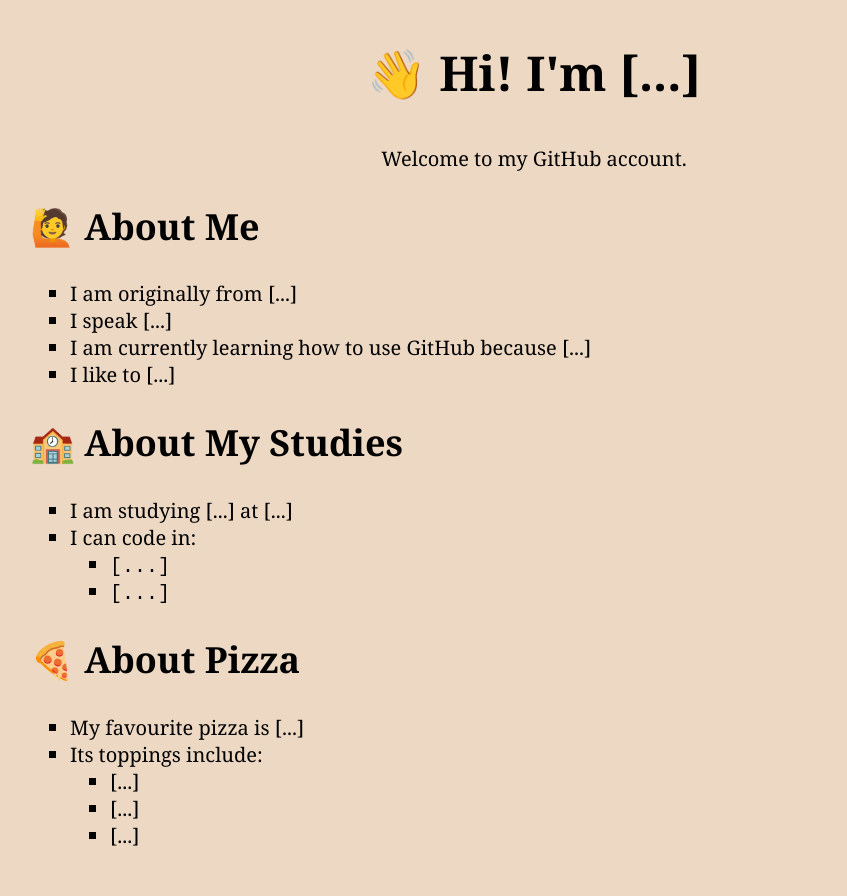
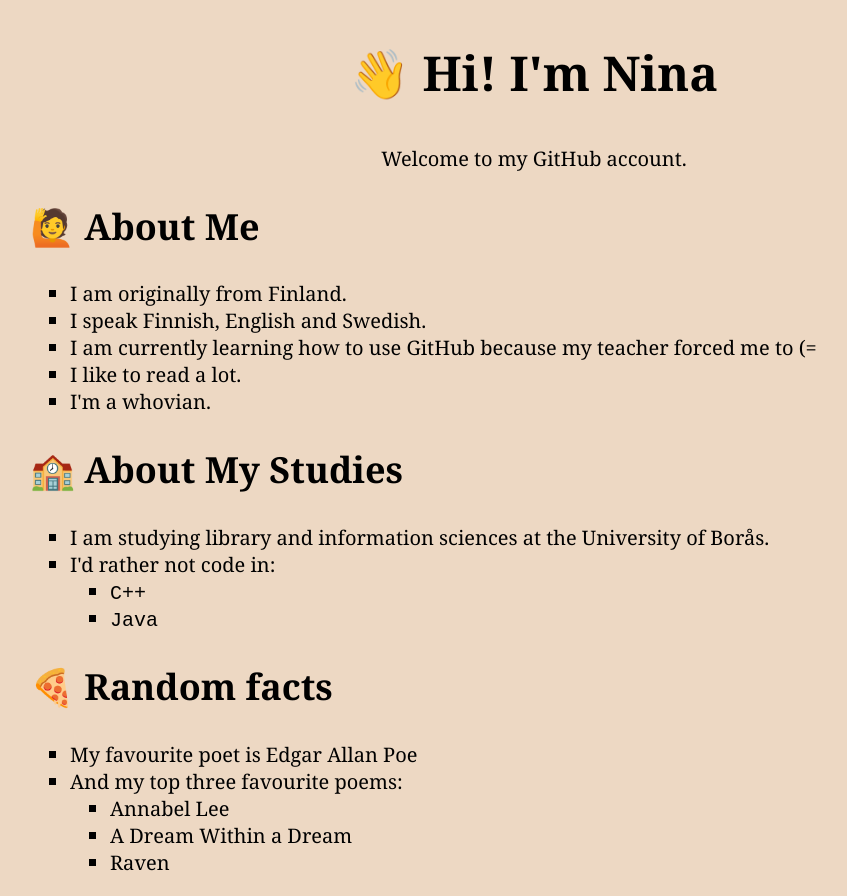
Before and after one commit to s2309927/gh-pages-about-me, a plain HTML site: page index.html in a window 1280 px wide. Shown: the whole page, without its empty margins (106-953 px from the left). Before the commit the page ends 869 px from the top, so only its background shows below. Drawn offline with Linux system fonts and the light colour scheme.

Commit message:
Update index.html
updating index

```diff
--- a/index.html
+++ b/index.html
@@ -2,12 +2,12 @@
 <!DOCTYPE html>
 <html xmlns="http://www.w3.org/1999/xhtml">
     <head>
-        <title>My Personal GitHub Webpage</title>
+        <title>Nina's GitHub Webpage</title>
         <link rel="stylesheet" type="text/css" href="css/style.css"/>
     </head>
     <body>
         <article>
-        <h1>&#128075; Hi! I'm [...]</h1>
+        <h1>&#128075; Hi! I'm Nina</h1>
         <p>
             Welcome to my GitHub account.
         </p>
@@ -15,33 +15,34 @@
         <article>
         <h2>&#128587; About Me</h2>
         <ul>
-            <li>I am originally from [...]</li>
-            <li>I speak [...]</li>
-            <li>I am currently learning how to use GitHub because [...]</li>
-            <li>I like to [...]</li>
+            <li>I am originally from Finland.</li>
+            <li>I speak Finnish, English and Swedish.</li>
+            <li>I am currently learning how to use GitHub because my teacher forced me to (=</li>
+            <li>I like to read a lot.</li>
+            <li>I'm a whovian.</li>
         </ul>
         </article>
         <article>
         <h2>&#127979; About My Studies </h2>
         <ul>
-            <li>I am studying [...] at [...]</li>
-            <li>I can code in:
+            <li>I am studying library and information sciences at the University of Borås.</li>
+            <li>I'd rather not code in:
                 <ul>
-                    <li><code>[...]</code></li>
-                    <li><code>[...]</code></li>
+                    <li><code>C++</code></li>
+                    <li><code>Java</code></li>
                 </ul>
             </li>
         </ul>
         </article>
         <article>
-        <h2>&#127829; About Pizza</h2>
+        <h2>&#127829; Random facts</h2>
         <ul>
-            <li>My favourite pizza is [...]</li>
-            <li>Its toppings include:
+            <li>My favourite poet is Edgar Allan Poe</li>
+            <li>And my top three favourite poems:
                 <ul>
-                    <li>[...]</li>
-                    <li>[...]</li>
-                    <li>[...]</li>
+                    <li>Annabel Lee</li>
+                    <li>A Dream Within a Dream</li>
+                    <li>Raven</li>
                 </ul>
             </li>
         </ul>
```
